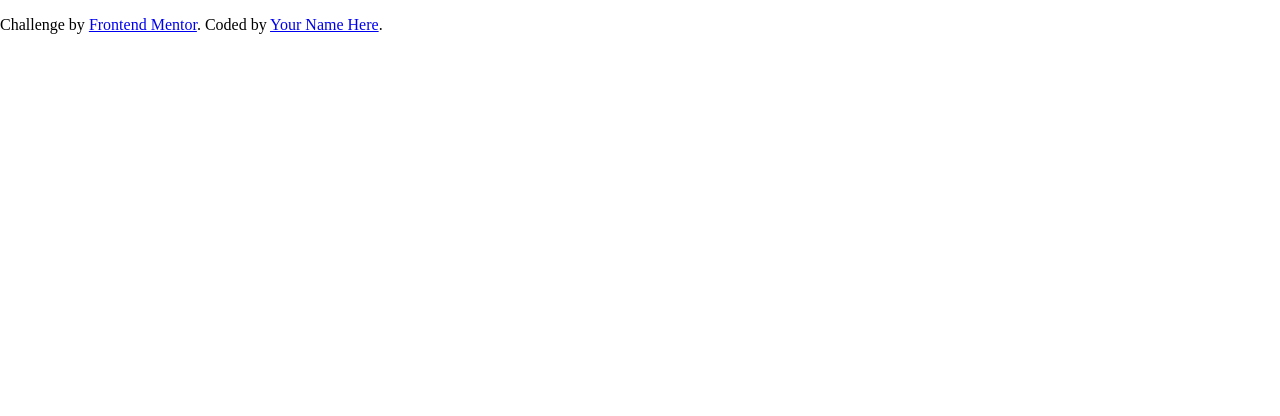
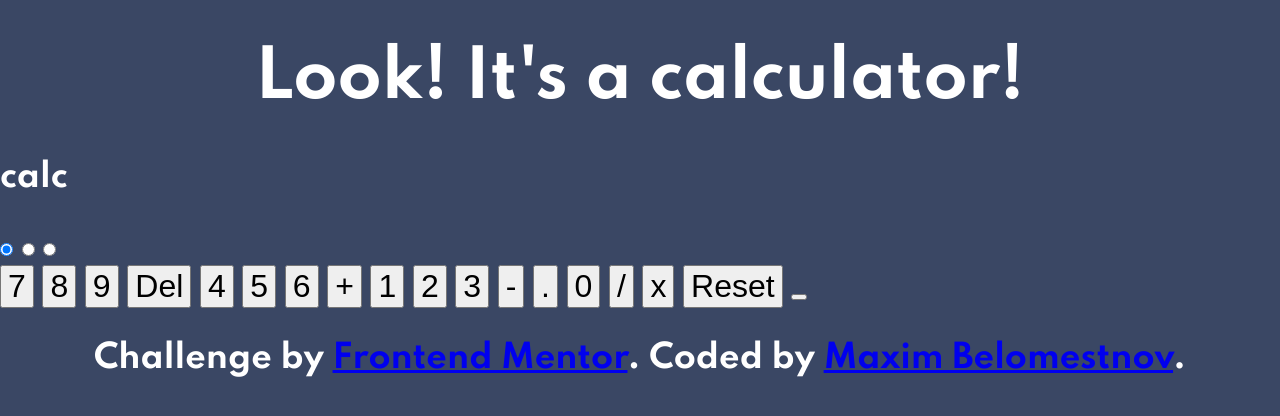
Before and after one commit to maximbelo/calculatorApp, a plain HTML site: page index.html in a window 1280 px wide. Drawn offline with Linux system fonts and the light colour scheme.

Commit message:
Added HTML for the app and some scss partials

```diff
--- a/index.html
+++ b/index.html
@@ -5,16 +5,96 @@
     <meta http-equiv="X-UA-Compatible" content="IE=edge" />
     <meta name="viewport" content="width=device-width, initial-scale=1.0" />
     <title>Calculator app</title>
+    <link rel="preconnect" href="https://fonts.googleapis.com" />
+    <link rel="preconnect" href="https://fonts.gstatic.com" crossorigin />
+    <link
+      href="https://fonts.googleapis.com/css2?family=Spartan:wght@700&display=swap"
+      rel="stylesheet"
+    />
     <link rel="stylesheet" href="styles/styles.css" />
   </head>
   <body>
+    <header>
+      <div class="contentWrapper">
+        <h1>Look! It's a calculator!</h1>
+      </div>
+    </header>
+    <!-- ./Header -->
+
+    <main>
+      <div class="contentWrapper">
+        <section class="logoAndToggle">
+          <p>calc</p>
+
+          <div class="themeToggle">
+            <label for="firstRadioBtn" class="customRadioBtn">
+              <input
+                type="radio"
+                id="firstRadioBtn"
+                name="toggleState"
+                checked
+              />
+              <span class="checkmark"></span>
+            </label>
+
+            <label for="secondRadioBtn" class="customRadioBtn">
+              <input type="radio" id="secondRadioBtn" name="toggleState" />
+              <span class="checkmark"></span>
+            </label>
+
+            <label for="thirdRadioBtn" class="customRadioBtn">
+              <input type="radio" id="thirdRadioBtn" name="toggleState" />
+              <span class="checkmark"></span>
+            </label>
+          </div>
+        </section>
+        <!-- ./logoAndToggle -->
+
+        <section class="calculator">
+          <div class="calcGrid">
+            <div class="output">
+              <div class="previousOperand"></div>
+              <div class="currentOperand"></div>
+            </div>
+            <button>7</button>
+            <button>8</button>
+            <button>9</button>
+            <button>Del</button>
+
+            <button>4</button>
+            <button>5</button>
+            <button>6</button>
+            <button>+</button>
+
+            <button>1</button>
+            <button>2</button>
+            <button>3</button>
+            <button>-</button>
+
+            <button>.</button>
+            <button>0</button>
+            <button>/</button>
+            <button>x</button>
+
+            <button class="spanTwo reset">Reset</button>
+            <button class="spanTwo equals"></button>
+          </div>
+        </section>
+        <!-- ./calculator -->
+      </div>
+    </main>
+    <!-- ./Main -->
+
     <footer>
-      <p>
-        Challenge by
-        <a href="https://www.frontendmentor.io?ref=challenge" target="_blank"
-          >Frontend Mentor</a
-        >. Coded by <a href="#">Your Name Here</a>.
-      </p>
+      <div class="contentWrapper">
+        <p>
+          Challenge by
+          <a href="https://www.frontendmentor.io?ref=challenge" target="_blank"
+            >Frontend Mentor</a
+          >. Coded by <a href="#">Maxim Belomestnov</a>.
+        </p>
+      </div>
     </footer>
+    <!-- ./Footer -->
   </body>
 </html>
--- /dev/null
+++ b/styles/sass/_general.scss
@@ -0,0 +1,17 @@
+.contentWrapper {
+  max-width: 1440px;
+  margin: 0 auto;
+}
+
+body {
+  background: $backgroundOne;
+  color: $white;
+}
+
+h1 {
+  text-align: center;
+}
+
+footer {
+  text-align: center;
+}
--- a/styles/sass/_setup.scss
+++ b/styles/sass/_setup.scss
@@ -5,6 +5,7 @@ html {
 }
 body {
   margin: 0;
+  font-size: 125%;
 }
 article,
 aside,
--- /dev/null
+++ b/styles/sass/_typography.scss
@@ -0,0 +1,5 @@
+body {
+  font-family: "Spartan", sans-serif;
+  font-weight: 700;
+  font-size: 32px;
+}
--- /dev/null
+++ b/styles/sass/_vars.scss
@@ -0,0 +1,20 @@
+// ===========================================
+// Theme One
+// ===========================================
+
+// Backgrounds
+$backgroundOne: hsl(222, 26%, 31%);
+$toggleAndKeypad: hsl(223, 31%, 20%);
+$screenBackground: hsl(224, 36%, 15%);
+
+// Keys
+$mainKeysOne: hsl(30, 25%, 89%);
+$mainKeysShadowOne: hsl(28, 16%, 65%);
+$delAndResetOne: hsl(225, 21%, 49%);
+$delAndResetShadowOne: hsl(224, 28%, 35%);
+$equalAndToggleOne: hsl(6, 63%, 50%);
+$equalAndToggleShadowOne: hsl(6, 70%, 34%);
+
+// Text
+$greyishBlue: hsl(221, 14%, 31%);
+$white: hsl(0, 0, 100%);
--- a/styles/sass/styles.scss
+++ b/styles/sass/styles.scss
@@ -1 +1,4 @@
 @import "setup";
+@import "vars";
+@import "typography";
+@import "general";
```
Also changed, not shown: styles/styles.css.
